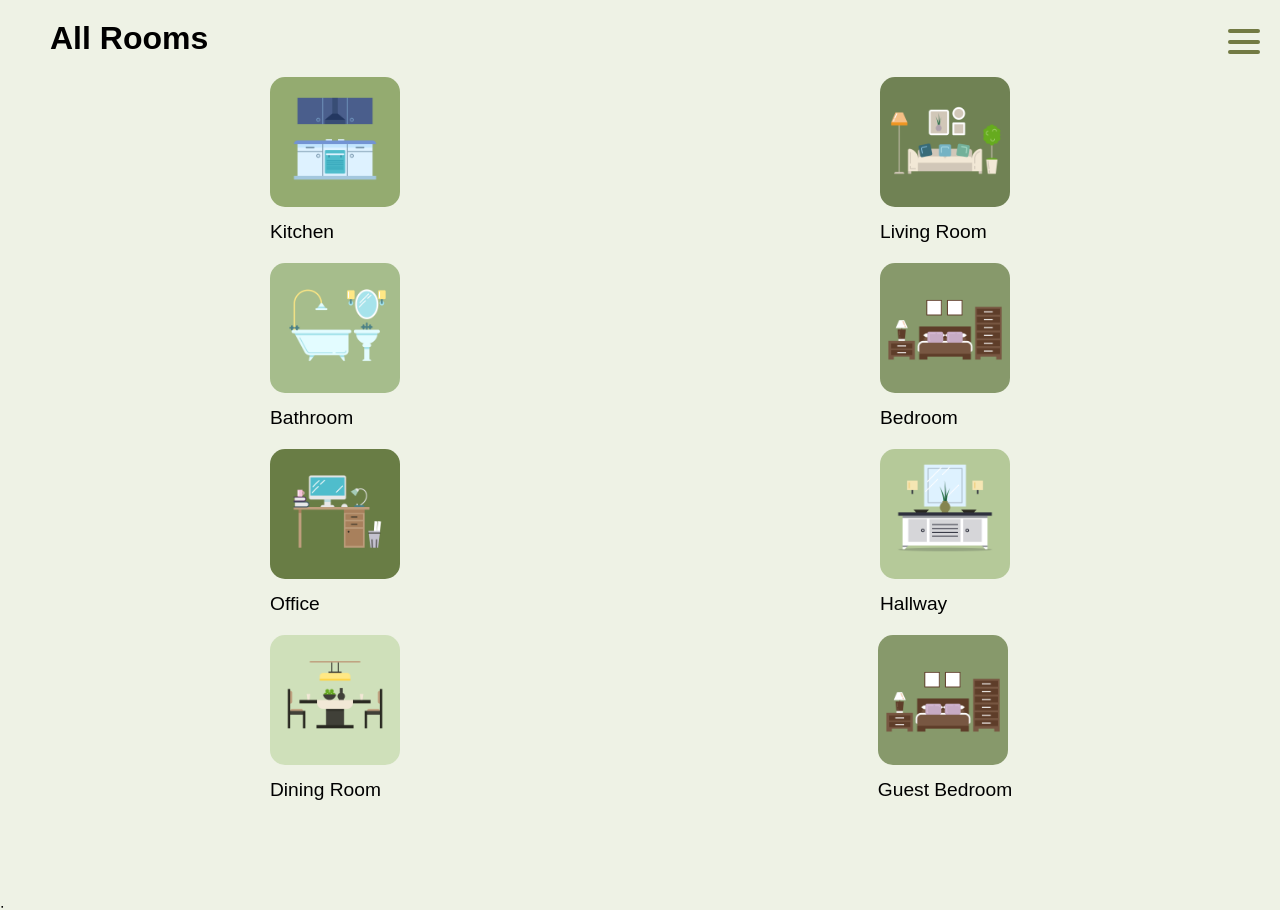
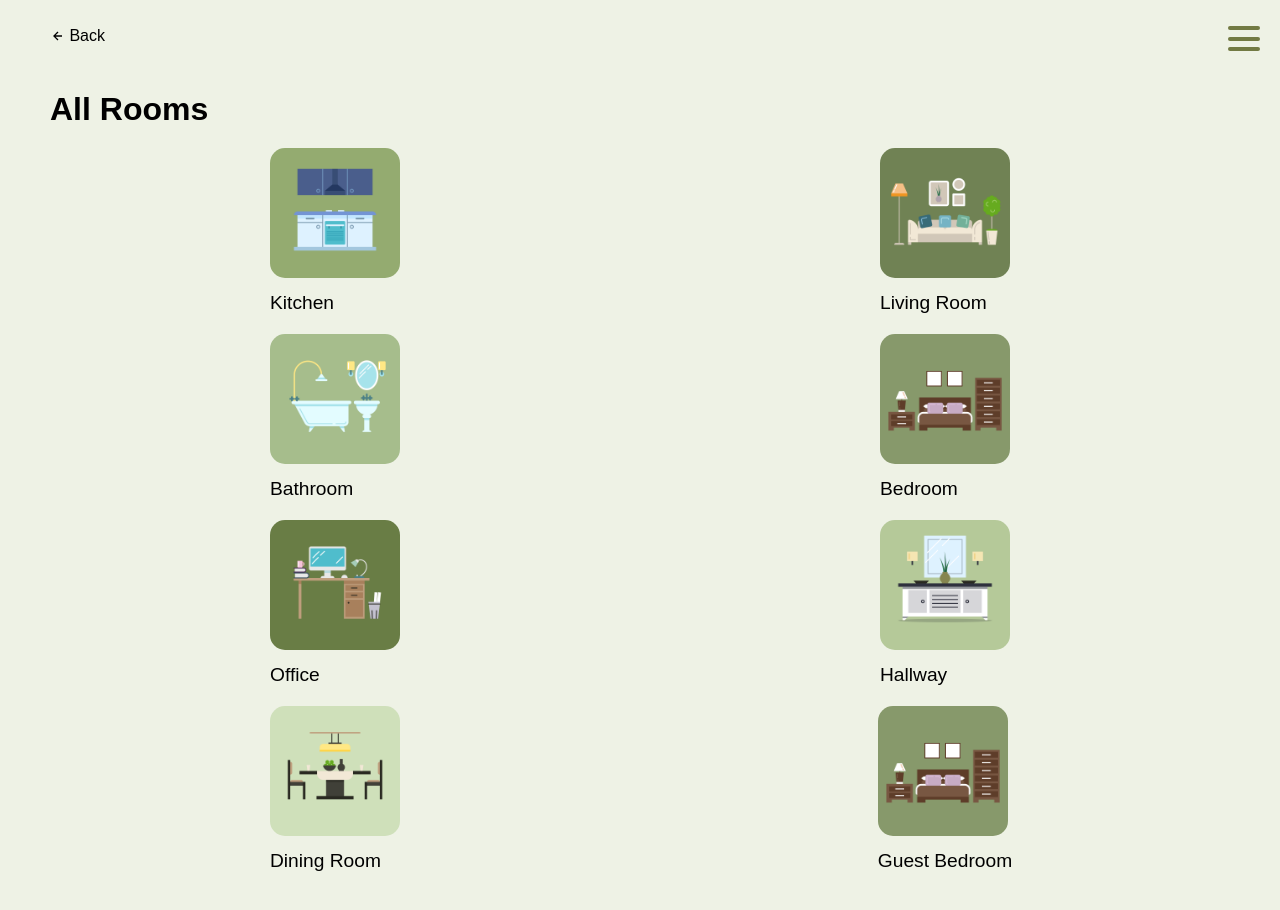
Before and after one commit to HenrikeStahlhut/plant-pal, a Next.js app: page /rooms/all in a window 1280 px wide. Shown: the top 910 px of the page. Built offline with nearby package versions, Linux system fonts and the light colour scheme.

Commit message:
chore: add backbutton and subheadlines

```diff
--- /dev/null
+++ b/src/components/BackButton/Backbutton.styled.tsx
@@ -0,0 +1,10 @@
+import styled from "styled-components";
+
+export const FlexContainer = styled.div`
+  display: flex;
+  flex-direction: row;
+  align-items: center;
+  justify-content: space-between;
+  width: 55px;
+  margin: 0 50px;
+`;
--- /dev/null
+++ b/src/components/BackButton/Backbutton.tsx
@@ -0,0 +1,22 @@
+import { WrapperLink } from "../WrapperLink/WrapperLink.styled";
+import { ROUTES } from "@/routes";
+import { TbArrowBigLeftFilled } from "react-icons/tb";
+import { FlexContainer } from "./Backbutton.styled";
+import { BiLeftArrowAlt } from "react-icons/bi";
+
+type BackbuttonProps = {
+  href: string;
+};
+
+export default function Backbutton({ href }: BackbuttonProps) {
+  return (
+    <>
+      <WrapperLink href={href}>
+        <FlexContainer>
+          <BiLeftArrowAlt />
+          <span>Back</span>
+        </FlexContainer>
+      </WrapperLink>
+    </>
+  );
+}
--- /dev/null
+++ b/src/components/Subheadline/Subheadline.styled.tsx
@@ -0,0 +1,6 @@
+import styled from "styled-components";
+
+export const StyledSubheadline = styled.h2`
+  font-size: 1%.5;
+  margin: 20px 50px;
+`;
--- a/src/pages/_app.tsx
+++ b/src/pages/_app.tsx
@@ -5,7 +5,7 @@ export default function App({ Component, pageProps }: AppProps) {
   return (
     <>
       <GlobalStyle />
-      <Component {...pageProps} />;
+      <Component {...pageProps} />
     </>
   );
 }
--- a/src/pages/rooms/all/index.tsx
+++ b/src/pages/rooms/all/index.tsx
@@ -3,6 +3,8 @@ import { Room, RoomType } from "@prisma/client";
 import Headline from "@/components/Headline/Headline";
 import Header from "@/components/Header/Header";
 import Menu from "@/components/Menu/Menu";
+import Backbutton from "@/components/BackButton/Backbutton";
+import { ROUTES } from "@/routes";
 
 const dummyRooms: Room[] = [
   {
@@ -67,9 +69,10 @@ export default function AllRooms() {
   return (
     <>
       <Header>
-        <Headline>All Rooms</Headline>
+        <Backbutton href={ROUTES.HOME} />
         <Menu />
       </Header>
+      <Headline>All Rooms</Headline>
       <RoomsList rooms={dummyRooms} />
     </>
   );
```
Also changed, not shown: src/components/Subheadline/Subheadline.tsx (added, +9 -0 lines), src/pages/index.tsx (+6 -1 lines), src/components/TodoContainer/TodoContainer.styled.tsx (added), src/components/TodoContainer/TodoContainer.tsx (added).
